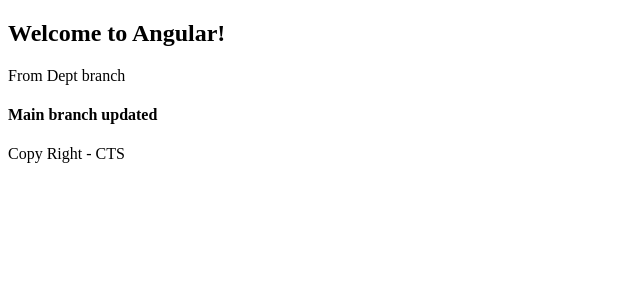
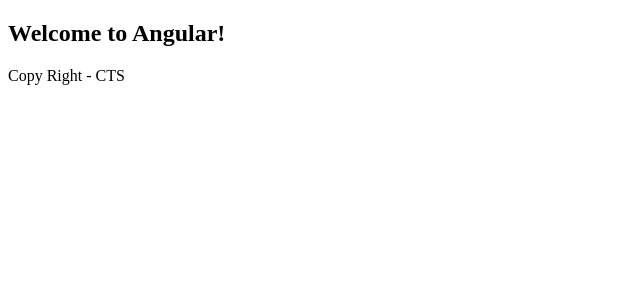
Before and after one commit to RaviConsultant/CtsDemo, an Angular app in the folder welcome/: page / in a window 1280 px wide. Shown: the top 300 px of the page, without its empty margins (0-640 px from the left). Built offline with nearby package versions, Linux system fonts and the light colour scheme.

Commit message:
Update app.component.html

```diff
--- a/welcome/src/app/app.component.html
+++ b/welcome/src/app/app.component.html
@@ -1,6 +1,4 @@
 <div>
   <h2>Welcome to Angular!</h2>
-  <p>From Dept branch</p>
-  <h4>Main branch updated</h4>
   <app-footer></app-footer>
 </div>
```
